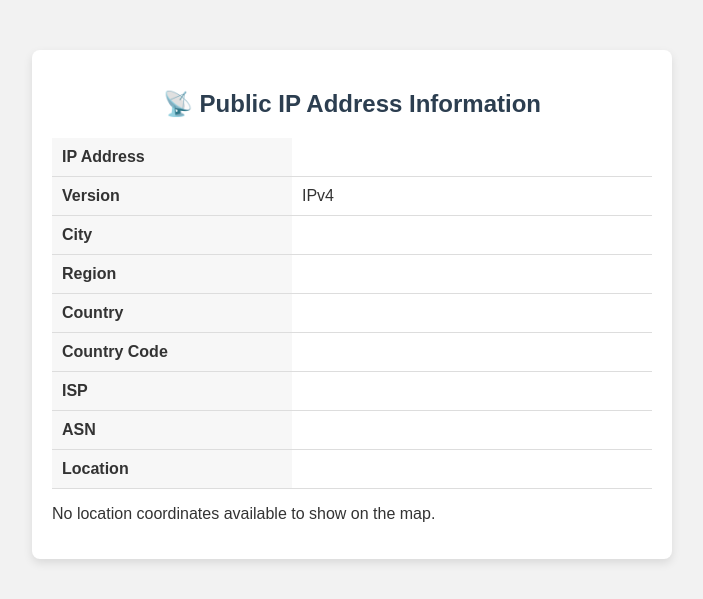
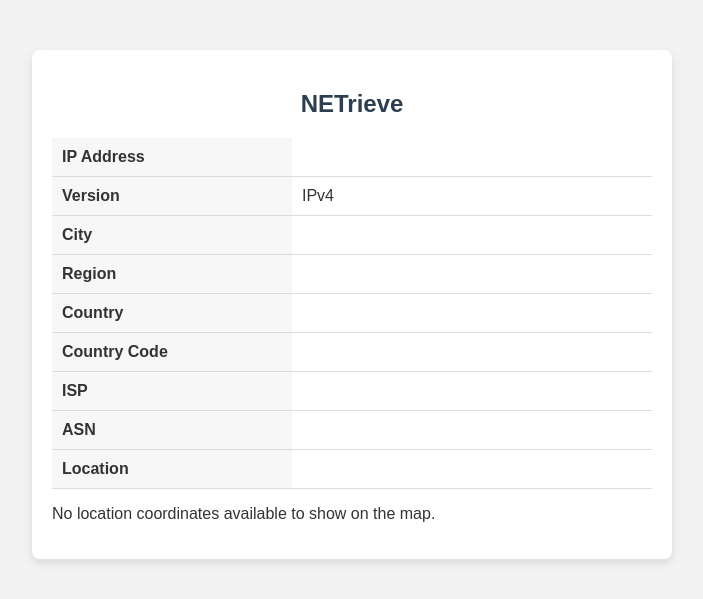
Before and after one commit to Jkmendoza007/system-integ, a Flask app: page / in a window 1280 px wide. Shown: the top 599 px of the page, without its empty margins (288-991 px from the left). Run offline with Flask 3, Linux system fonts and the light colour scheme; data that the repository does not hold is empty.

Commit message:
netrivve

```diff
--- a/templates/index.html
+++ b/templates/index.html
@@ -41,7 +41,7 @@
 </head>
 <body>
   <div class="container">
-    <h2>📡 Public IP Address Information</h2>
+    <h2>NETrieve</h2>
 
     <!-- If the backend returned an error, show it -->
     {% if ip_info and ip_info.get('Error') %}
```
